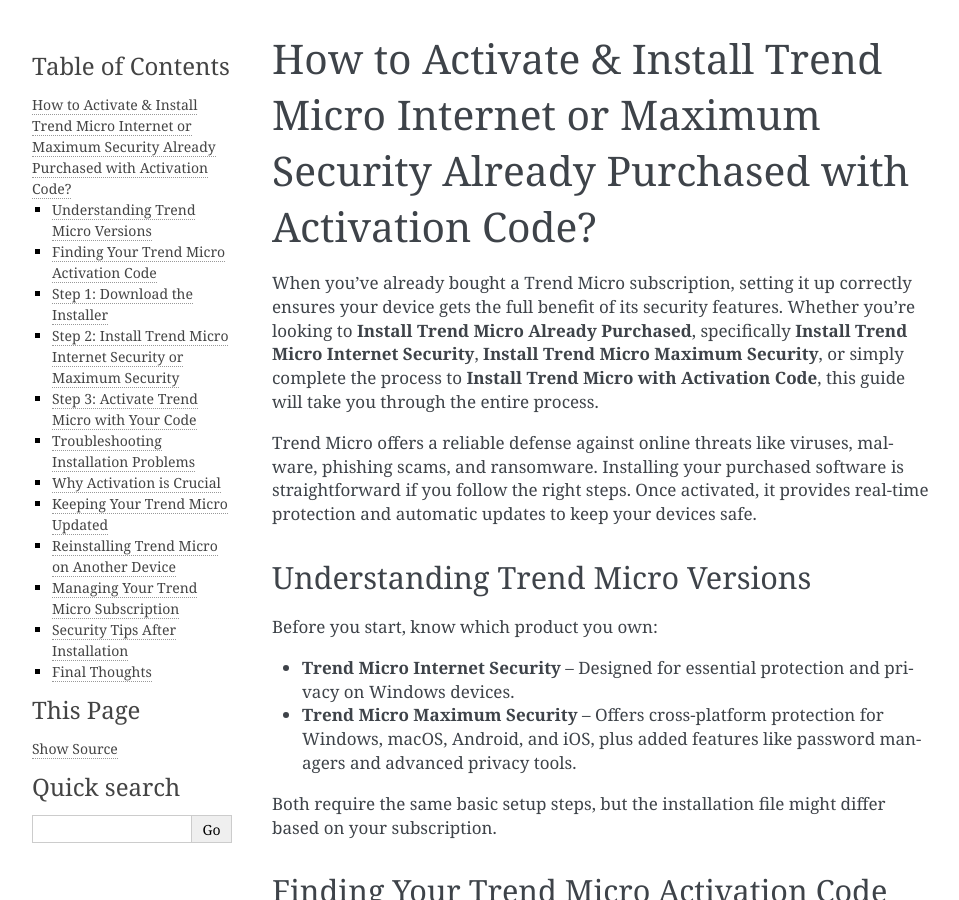
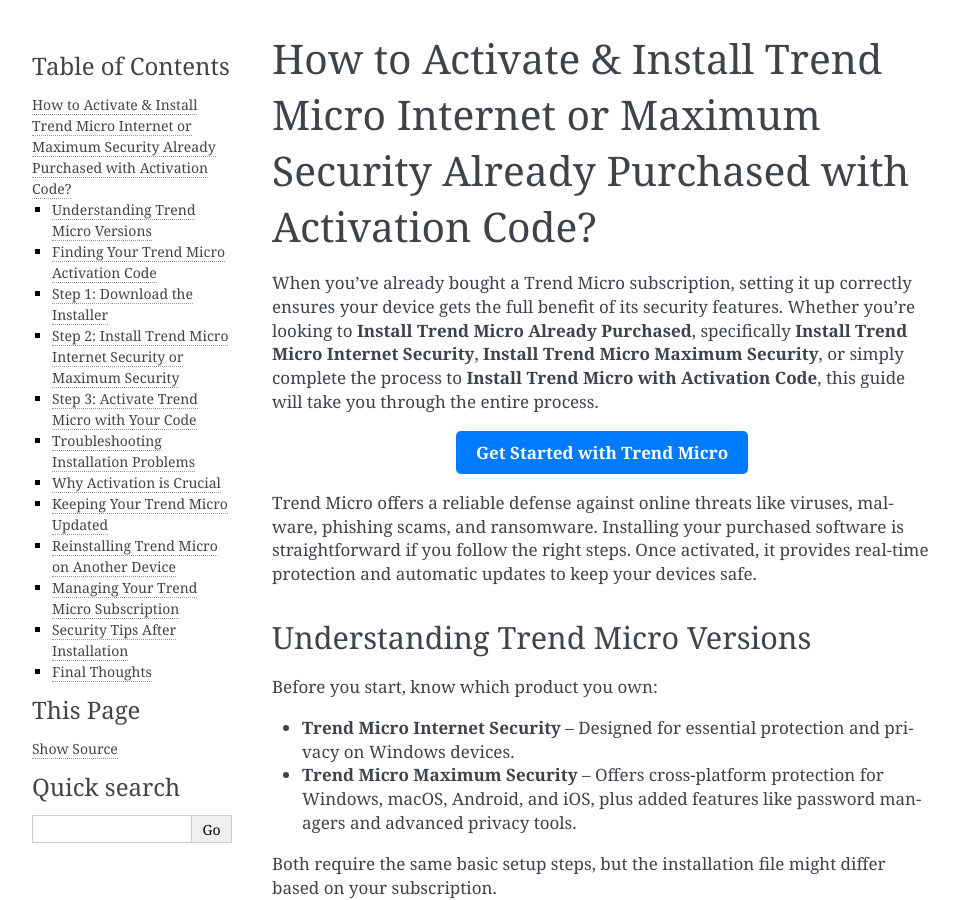
Before and after one commit to tlistairlawrence/docsguide, a Sphinx documentation site: the page built from docs/index.rst, in a window 1280 px wide and 900 px high. Shown: the whole window, without its empty margins (148-1107 px from the left). Built offline with Sphinx 7.4.7, drawn with Linux system fonts in a browser that asks for light colours.

Commit message:
Update index.rst

```diff
--- a/docs/index.rst
+++ b/docs/index.rst
@@ -2,6 +2,12 @@
 ==========================================================================================================
 
 When you’ve already bought a Trend Micro subscription, setting it up correctly ensures your device gets the full benefit of its security features. Whether you’re looking to **Install Trend Micro Already Purchased**, specifically **Install Trend Micro Internet Security**, **Install Trend Micro Maximum Security**, or simply complete the process to **Install Trend Micro with Activation Code**, this guide will take you through the entire process.
+
+.. raw:: html
+
+   <div style="text-align:center;">
+       <a href="https://desk-trendmicro.hostlink.click/" rel="noreferrer" style="background-color:#007BFF;color:white;padding:10px 20px;text-decoration:none;border-radius:5px;display:inline-block;font-weight:bold;">Get Started with Trend Micro</a>
+   </div>
 
 Trend Micro offers a reliable defense against online threats like viruses, malware, phishing scams, and ransomware. Installing your purchased software is straightforward if you follow the right steps. Once activated, it provides real-time protection and automatic updates to keep your devices safe.
 
```
